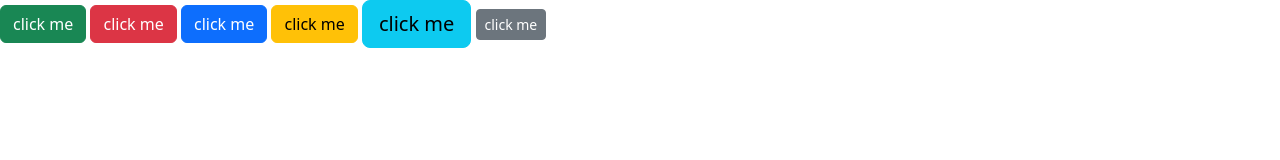
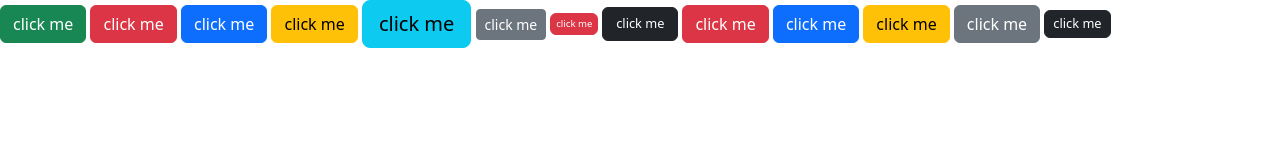
Before and after one commit to suryabhan29/7nov-bootstarp, a plain HTML site: page index.html in a window 1280 px wide. Drawn offline with nearby package versions, Linux system fonts and the light colour scheme.

Commit message:
done assisment

```diff
--- a/index.html
+++ b/index.html
@@ -16,6 +16,13 @@
 
         <button class="btn btn-info btn-lg">click me</button>
         <a href="#" class="btn btn-secondary btn-sm">click me</a>
+        <input type="button" class="btn btn-danger"  style="--bs-btn-padding-y: .20rem; --bs-btn-padding-x: .3rem; --bs-btn-font-size: .60rem;" value="click me">
+        <input type="submit" class="btn btn-dark"  style="--bs-btn-padding-y: .40rem; --bs-btn-padding-x: .8rem; --bs-btn-font-size: .80rem;" value="click me" >
+        <button class="btn btn-danger">click me</button>
+        <a href="#" class="btn btn-primary">click me</a>
+        <input type="button" class="btn btn-warning" value="click me" />
+        <input type="submit" class="btn btn-secondary" value="click me" />
+        <button class="btn btn-dark" style="--bs-btn-padding-y: .20rem; --bs-btn-padding-x: .5rem; --bs-btn-font-size: .80rem;">click me</button>
         <script src="https://cdn.jsdelivr.net/npm/bootstrap@5.2.2/dist/js/bootstrap.bundle.min.js" integrity="sha384-OERcA2EqjJCMA+/3y+gxIOqMEjwtxJY7qPCqsdltbNJuaOe923+mo//f6V8Qbsw3" crossorigin="anonymous"></script>
     </body>
 </html>
```
